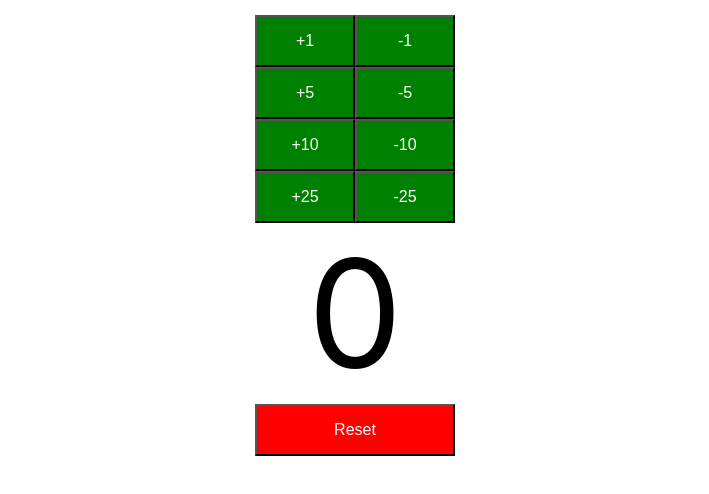
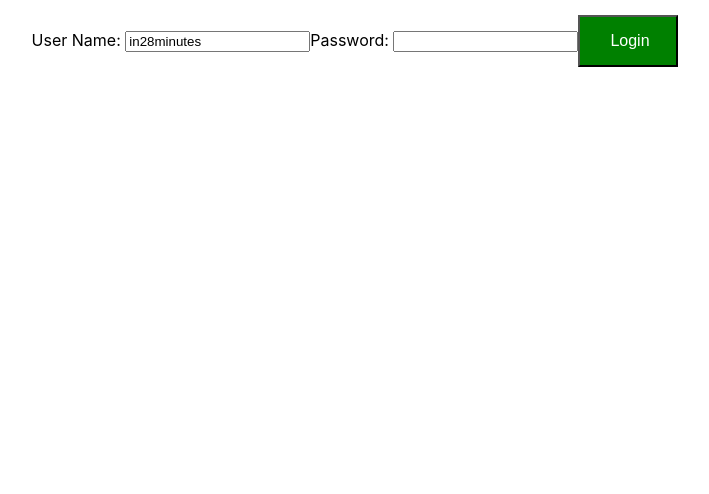
Before and after one commit to Jakub686/todo-app, a React (Create React App) app: page / in a window 1280 px wide. Shown: the top 494 px of the page, without its empty margins (285-994 px from the left). Built offline with nearby package versions, Linux system fonts and the light colour scheme.

Commit message:
last working

```diff
--- a/package.json
+++ b/package.json
@@ -8,6 +8,7 @@
     "@testing-library/user-event": "^12.8.3",
     "react": "^17.0.2",
     "react-dom": "^17.0.2",
+    "react-router-dom": "^5.2.0",
     "react-scripts": "4.0.3",
     "web-vitals": "^1.1.2"
   },
--- a/src/App.js
+++ b/src/App.js
@@ -3,6 +3,7 @@ import React, { Component } from 'react';
 // import SecondComponent from './components/learing-examples/SecondComponent';
 // import ThirdComponent from './components/learing-examples/ThirdComponent';
 import Counter from './components/counter/Counter';
+import TodoApp from './components/todo/TodoApp';
 
 // import logo from './logo.svg';
 import './App.css';
@@ -11,7 +12,8 @@ class App extends Component {
   render() {
     return (
       <div className="App">
-        <Counter by={1}/>
+        {/* <Counter/> */}
+        <TodoApp/>
       </div>
     );
   }
--- /dev/null
+++ b/src/components/todo/TodoApp.jsx
@@ -0,0 +1,163 @@
+import React, {Component} from 'react'
+import {BrowserRouter as Router, Link, Route, Switch} from 'react-router-dom'
+
+class TodoApp extends Component {
+    render(){
+        return(
+            <div className="TodoApp">
+                <Router>
+                    <>
+                        <Switch>
+                            <Route path="/" exact component={LoginComponent}/>
+                            <Route path="/login" component={LoginComponent}/>
+                            <Route path="/welcome/:name" component={WelcomeComponent}/>
+                            <Route path="/todos" component={ListTodosComponent}/>
+                            <Route component={ErrorComponent}/>
+                        </Switch>
+                    </>
+                </Router>
+                {/* <LoginComponent/>
+                <WelcomeComponent/> */}
+            </div>
+        )
+    }
+}
+
+class WelcomeComponent extends Component {
+    render(){
+        return <div>Welcom {this.props.match.params.name}. You can megane Your todos <a href="/todos">here</a>.
+        </div>
+    }
+}
+
+class ListTodosComponent extends Component {
+    constructor(props){
+        super(props)
+        this.state = {
+            todos :
+            [
+                {id: 1, description: 'Todo1'},
+                {id: 2, description: 'Todo2'}
+            ]
+        }
+    }
+
+    render(){
+        return(
+             <div>
+                 <h1>List todos</h1>
+                 <table>
+                     <thead>
+                         <tr>
+                             <th>id</th>
+                             <th>description</th>
+                         </tr>
+                     </thead>
+                     <tbody>
+                        {
+                            this.state.todos.map(
+                                todo =>
+                                    <tr>
+                                        <td>{todo.id}</td>
+                                        <td>{todo.description}</td>
+                                    </tr>
+                            )
+                        }
+                     </tbody>
+                </table>
+            </div>
+        )
+    }
+}
+
+function ErrorComponent(){
+    return <div>An Error Occured</div>
+}
+
+class LoginComponent extends Component{
+
+    constructor(props){
+        super(props)
+
+        this.state = {
+            username: 'in28minutes',
+            password: '',
+            hasLoginFailed: false,
+            showSuccessMessage: false
+        }
+        // this.handleUsernameChange = this.handleUsernameChange.bind(this)
+        // this.handlePasswordChange = this.handlePasswordChange.bind(this)
+        this.handleChange = this.handleChange.bind(this)
+        this.loginClicked = this.loginClicked.bind(this)
+    }
+
+    handleChange(event) {
+        //console.log(this.state)
+        this.setState(
+            {
+                [event.target.name]
+                :event.target.value
+            }
+        )
+    }
+
+    // handleUsernameChange(event) {
+    //     console.log(event.target.value)
+    //     this.setState({username:event.target.value})
+    // }
+    // handlePasswordChange(event) {
+    //     console.log(event.target.value)
+    //     this.setState({password:event.target.value})
+    // }
+
+    loginClicked(){
+        //in28minutes,dummy
+        console.log(this.state)
+        if(this.state.username==='in28minutes' && this.state.password==='dummy'){
+            this.props.history.push(`/Welcom/${this.state.username}`)
+            // console.log('Successful')
+            // this.setState({showSuccessMessage:true})
+            // this.setState({hasLoginFailed:false})
+        }
+        else{
+
+        }
+            console.log('Failed')
+            this.setState({showSuccessMessage:false})
+            this.setState({hasLoginFailed:true})
+       // console.log(this.state)
+
+    }
+    render(){
+
+        return(
+            <div>
+                {/* <ShowInvalidCredentials hasLoginFailed={this.hasLoginFailed}/> */}
+                {this.hasLoginFailed && <div>Invalid Credentials</div>}
+                {this.state.showSuccessMessage && <div>Login Successful</div>}
+                {/* <ShowLoginSuccessMessage showLoginSuccessMessage={this.state.ShowLoginSuccessMessage}/> */}
+                User Name: <input type="text" name="username" value={this.state.username} onChange={this.handleChange}/>
+                Password: <input type="password" name="password" value={this.state.password} onChange={this.handleChange}/>
+                <button onClick={this.loginClicked}>Login</button>
+            </div>
+        )
+    }
+}
+
+// function ShowInvalidCredentials(props){
+//     if(props.hasLoginFailed) {
+//         return <div>Invalid Credentials</div>
+//     }
+//     return null
+
+// }
+
+// function ShowLoginSuccessMessage(props){
+//     if(props.showLoginSuccessMessage) {
+//         return <div>Login Successful</div>
+//     }
+//     return null
+
+// }
+
+export default TodoApp
```
Also changed, not shown: 1 other file (tests, documents, lock files or other folders).
